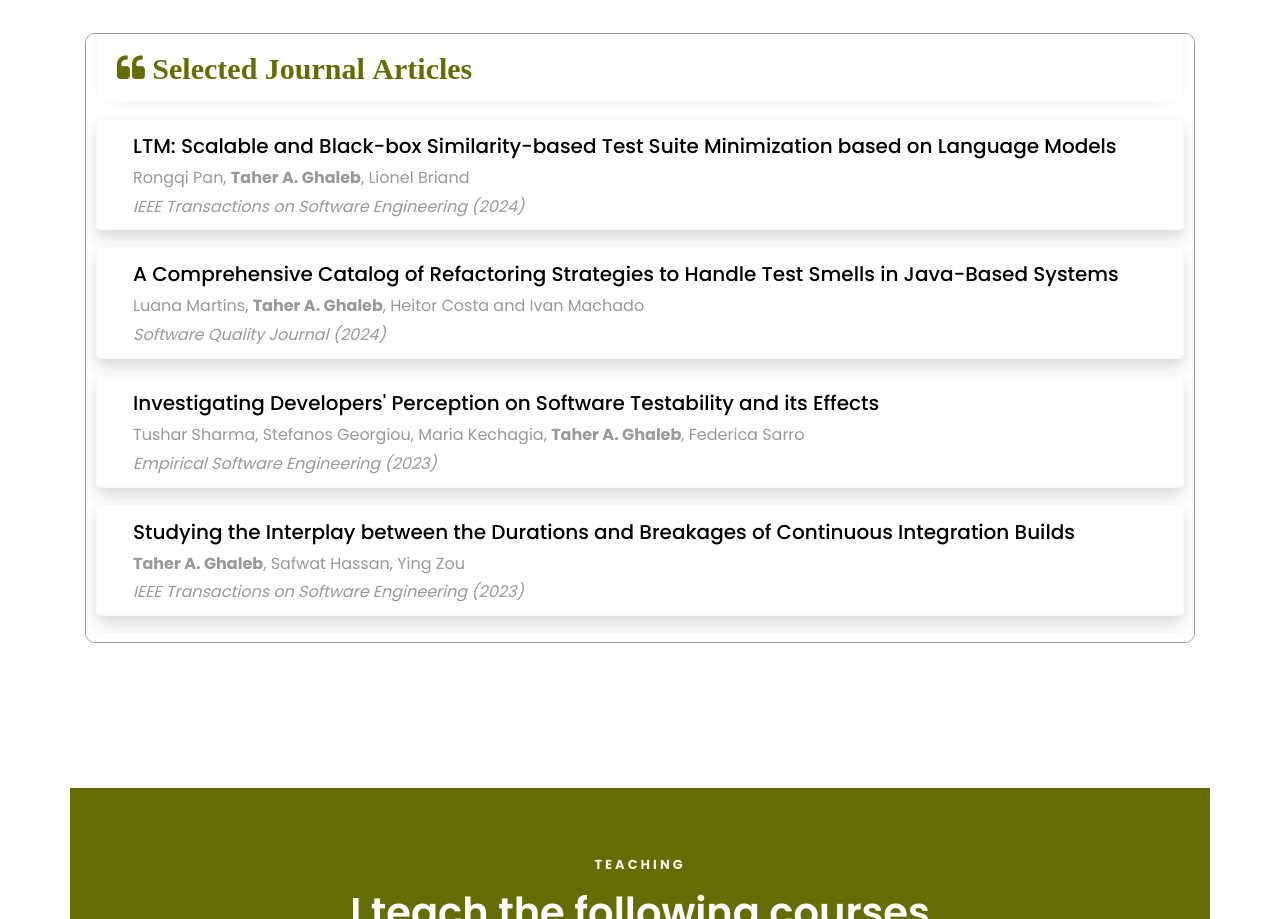
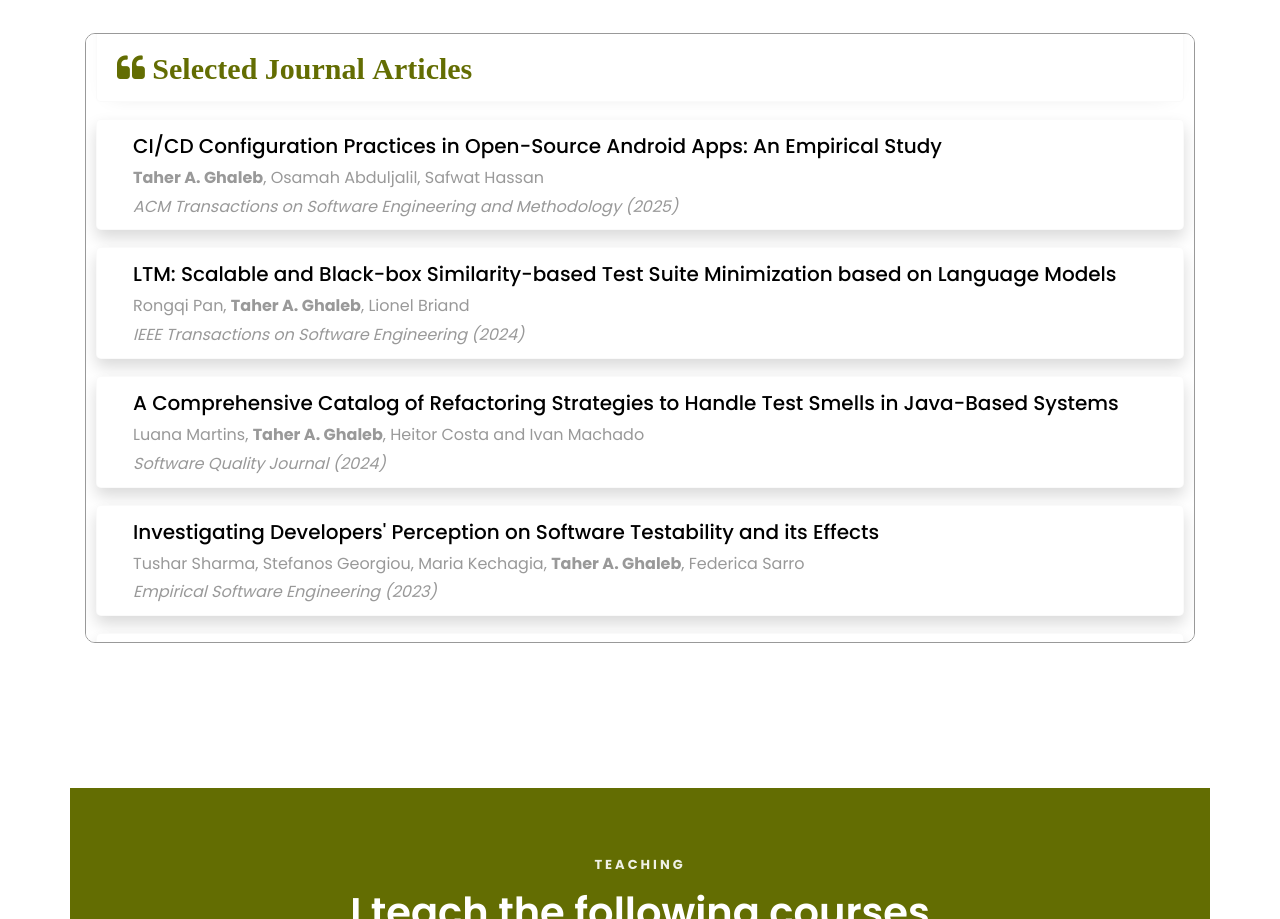
Before and after one commit to Taher-Ghaleb/taher-ghaleb.github.io, a plain HTML site: page index.html in a window 1280 px wide. Shown: the part 3557-4476 px from the top of the page. Drawn offline with Linux system fonts and the light colour scheme; some icons are missing; files whose address does not match are found by name.

Commit message:
Added a new publication

```diff
--- a/index.html
+++ b/index.html
@@ -270,6 +270,17 @@
 						<span class="fa fa-quote-left"> <b>Selected Journal Articles</b></span>
 					</div>
 					<hr style="height:0pt;margin-bottom:0px;visibility:hidden;" />
+					<!-- ------------------------ -->
+					<div class="testimony-wrap shadow py-2">
+						<div class="d-flex align-items-center">
+							<div class="pl-3">
+								<p class="name">CI/CD Configuration Practices in Open-Source Android Apps: An Empirical Study</p>
+								<span class=""><b>Taher A. Ghaleb</b>, Osamah Abduljalil, Safwat Hassan</span><br/>
+								<span class=""><i>ACM Transactions on Software Engineering and Methodology (2025)</i></span><br/>
+							</div>
+						</div>
+					</div>
+					<hr style="height:0pt;margin-bottom:0in;visibility:hidden;"/>
 					<!-- ------------------------ -->
 					<div class="testimony-wrap shadow py-2">
 						<div class="d-flex align-items-center">
```
